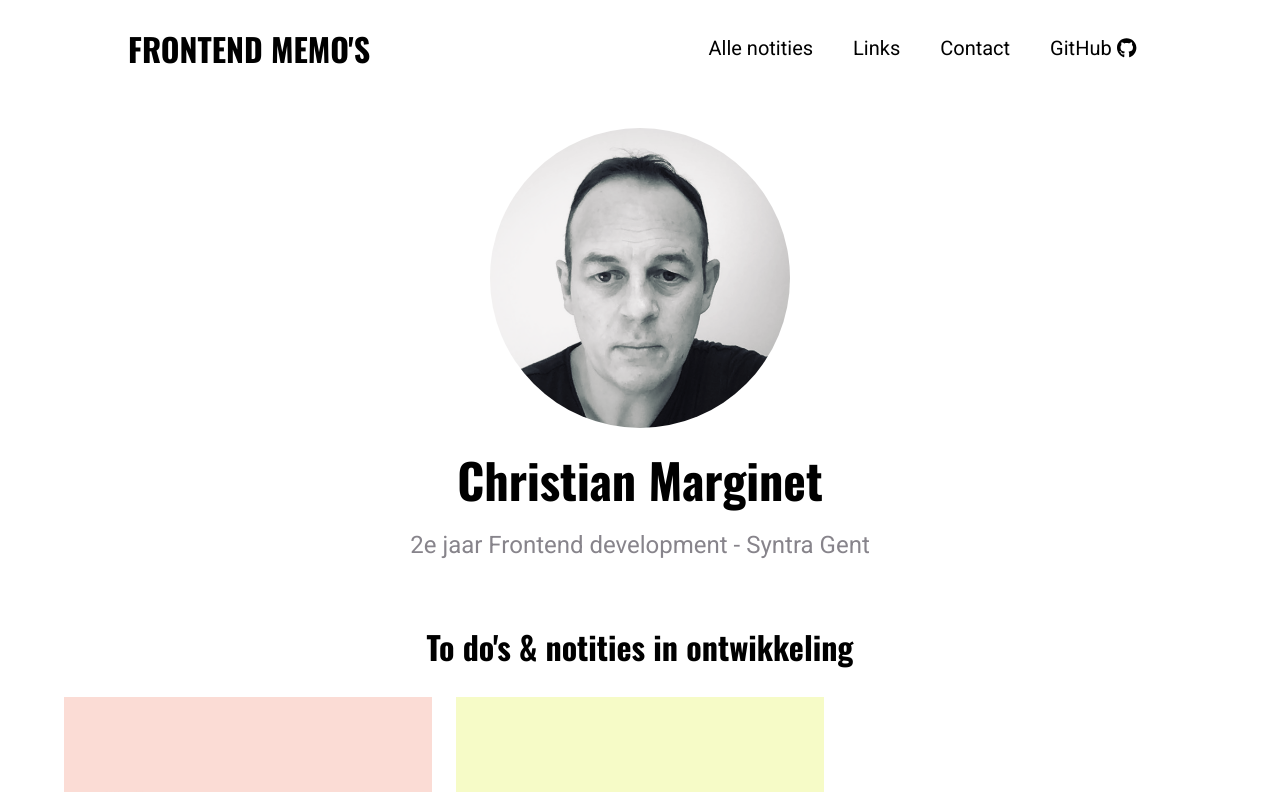
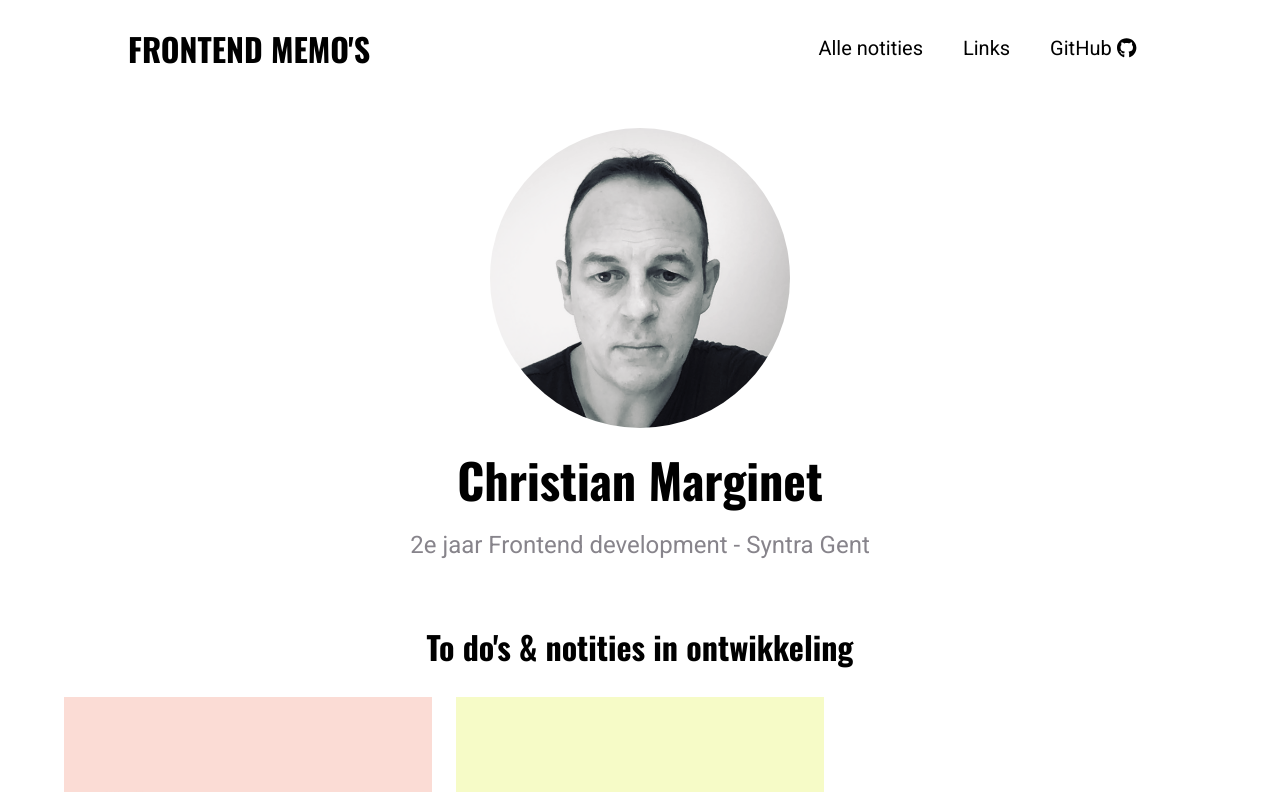
Before and after one commit to Christian-Mar/Frontend, a Next.js app: page / in a window 1280 px wide. Shown: the top 792 px of the page. Built offline with nearby package versions, Linux system fonts and the light colour scheme.

Commit message:
contactform out of navigation

```diff
--- a/components/layout/main-navigation.js
+++ b/components/layout/main-navigation.js
@@ -21,9 +21,7 @@ function MainNavigation() {
 					<li>
 						<Link href='/links'>Links</Link>
 					</li>
-					<li>
-						<Link href='/contact'>Contact</Link>
-					</li>
+
 					<li>
 						<a
 							href='https://github.com/Christian-Mar'
```
Also changed, not shown: posts/mongodb.md (+1 -1 lines).
